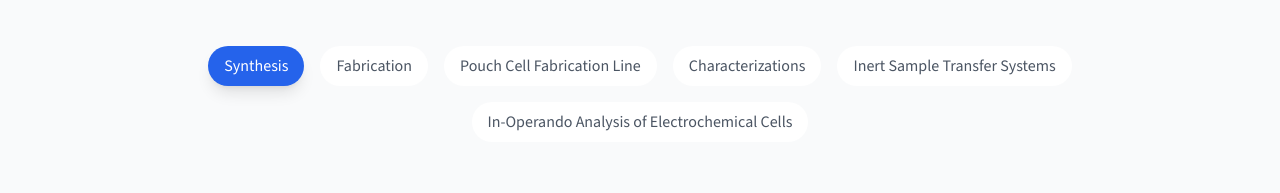
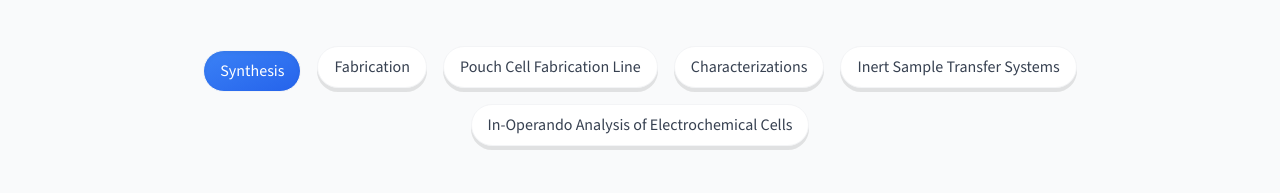
Before and after one commit to amalmmfs/eesl, a Next.js app: page /equipments in a window 1280 px wide. Shown: the part 396-589 px from the top of the page. Built offline with nearby package versions, Linux system fonts and the light colour scheme.

Commit message:
🐞 fix: button ui

```diff
--- a/src/app/equipments/page.tsx
+++ b/src/app/equipments/page.tsx
@@ -95,11 +95,21 @@ const EquipmentFacility = () => {
             <button
               key={equipment.category}
               onClick={() => setActiveCategory(equipment.category)}
-              className={`px-4 py-2 rounded-full text-sm md:text-base transition-all duration-300 ${
+              className={`
+              px-4 py-2
+              rounded-full
+              text-sm md:text-base
+              font-medium
+              transform transition-all duration-300
+              ${
                 activeCategory === equipment.category
-                  ? "bg-blue-600 text-white shadow-lg"
-                  : "bg-white text-gray-600 hover:bg-gray-100"
-              }`}
+                  ? "bg-gradient-to-br from-blue-500 to-blue-600 text-white translate-y-1 shadow-inner"
+                  : "bg-white text-gray-700 hover:-translate-y-1 hover:shadow-lg"
+              }
+              border border-gray-100
+              shadow-[0_4px_0px_0px_rgba(0,0,0,0.1)]
+              active:shadow-none active:translate-y-1
+            `}
             >
               {equipment.category}
             </button>
```
